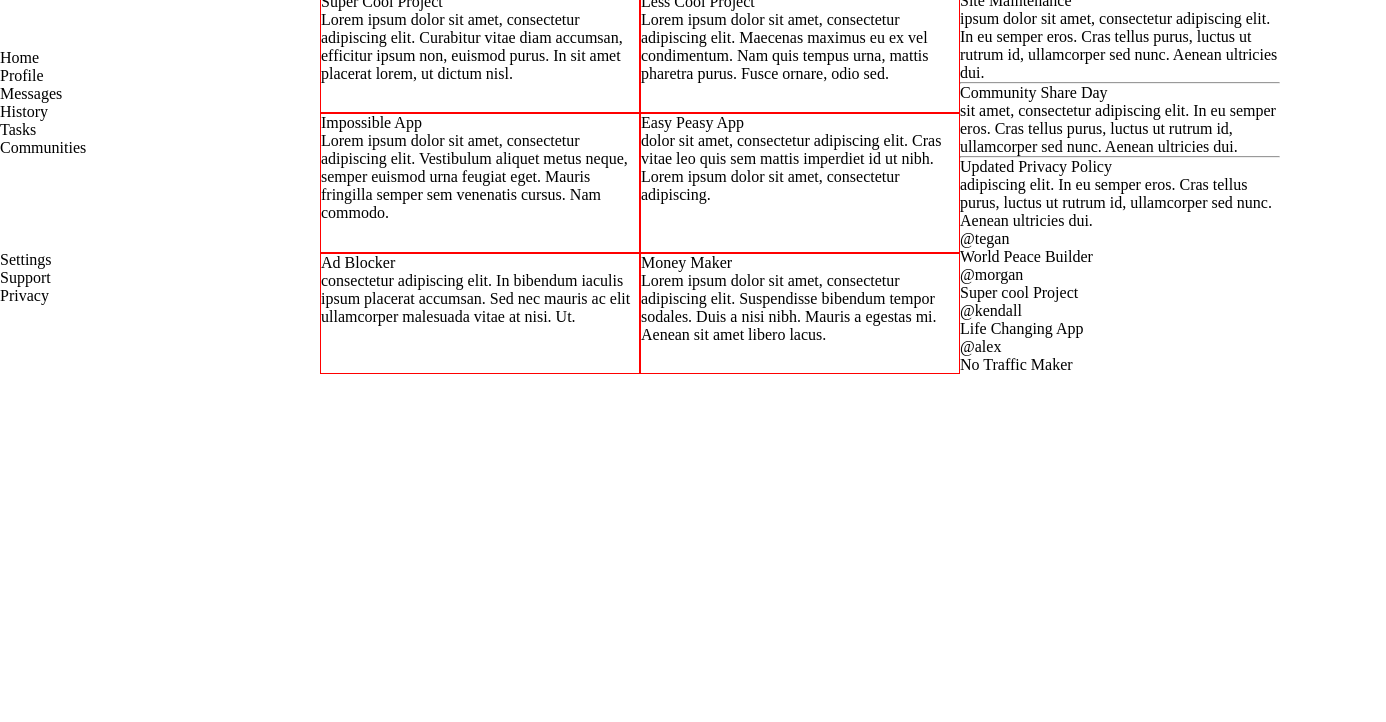
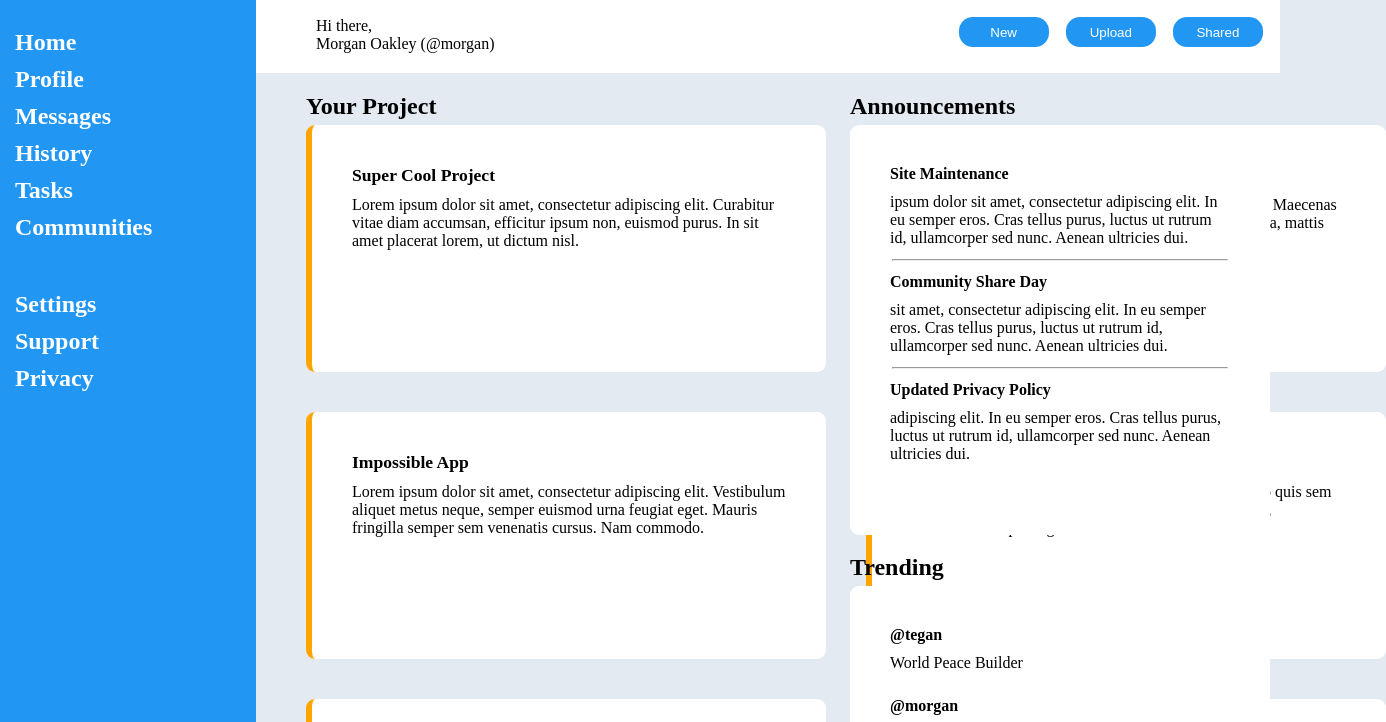
Before and after one commit to Dfoko123/admin-dashboard, a plain HTML site: page index.html in a window 1280 px wide. Shown: the part 63-785 px from the top of the page, 1386 px wide, since content can reach past the window. Drawn offline with Linux system fonts and the light colour scheme.

Commit message:
Styling dashboard
Add the css color to different part of my dashboard

```diff
--- a/index.html
+++ b/index.html
@@ -28,9 +28,9 @@
             </div>
             <div class="nav-item">
                 <ul>
-                    <li>New</li>
-                    <li>Upload</li>
-                    <li>Shared</li>
+                    <li><button>New</button></li>
+                    <li><button>Upload</button></li>
+                    <li><button>Shared</button></li>
                 </ul>
             </div>
         </div>
@@ -59,22 +59,24 @@
         <div class="main">
 
             <div class="main-project">
+                <h2>Your Project</h2>
                 <div>
-                    <p>Super Cool Project </p>
+                    <div>
+                        <p class="title1">Super Cool Project </p>
                         <p>
                             Lorem ipsum dolor sit amet, consectetur adipiscing elit. Curabitur vitae diam accumsan, efficitur
                             ipsum non, euismod purus. In sit amet placerat lorem, ut dictum nisl.
                         </p>
                     </div>
                     <div>
-                    <p>Less Cool Project</p>
+                        <p class="title1">Less Cool Project</p>
                         <p>
                             Lorem ipsum dolor sit amet, consectetur adipiscing elit. Maecenas maximus eu ex vel condimentum.
                             Nam quis tempus urna, mattis pharetra purus. Fusce ornare, odio sed.
                         </p>
                     </div>
                     <div>
-                    <p>Impossible App</p>
+                        <p class="title1">Impossible App</p>
                         <p>
                             Lorem ipsum dolor sit amet, consectetur adipiscing elit.
                             Vestibulum aliquet metus neque, semper euismod urna feugiat eget.
@@ -82,42 +84,44 @@
                         </p>
                     </div>
                     <div>
-                    <p>Easy Peasy App</p>
+                        <p class="title1">Easy Peasy App</p>
                         <p>
                             dolor sit amet, consectetur adipiscing elit. Cras vitae leo quis sem mattis imperdiet
                             id ut nibh. Lorem ipsum dolor sit amet, consectetur adipiscing.
                         </p>
                     </div>
                     <div>
-                    <p>Ad Blocker</p>
+                        <p class="title1">Ad Blocker</p>
                         <p>
                             consectetur adipiscing elit. In bibendum iaculis ipsum placerat accumsan.
                             Sed nec mauris ac elit ullamcorper malesuada vitae at nisi. Ut.
                         </p>
                     </div>
                     <div>
-                    <p>Money Maker</p>
+                        <p class="title1">Money Maker</p>
                         <p>
                             Lorem ipsum dolor sit amet, consectetur adipiscing elit. Suspendisse bibendum tempor sodales.
                             Duis a nisi nibh. Mauris a egestas mi. Aenean sit amet libero lacus.
                         </p>
                     </div>
                 </div>
+            </div>
             <div class="main-announce">
+                <h2>Announcements</h2>
                 <div>
-                    <p>Site Maintenance</p>
+                    <p class="title2">Site Maintenance</p>
                     <p>
                         ipsum dolor sit amet, consectetur adipiscing elit. In eu semper eros. Cras tellus purus,
                         luctus ut rutrum id, ullamcorper sed nunc. Aenean ultricies dui.
                     </p>
                     <hr>
-                    <p>Community Share Day</p>
+                    <p class="title2">Community Share Day</p>
                     <p>
                         sit amet, consectetur adipiscing elit. In eu semper eros. Cras tellus purus,
                         luctus ut rutrum id, ullamcorper sed nunc. Aenean ultricies dui.
                     </p>
                     <hr>
-                    <p>Updated Privacy Policy</p>
+                    <p class="title2">Updated Privacy Policy</p>
                     <p>
                         adipiscing elit. In eu semper eros. Cras tellus purus,
                         luctus ut rutrum id, ullamcorper sed nunc. Aenean ultricies dui.
@@ -126,21 +130,22 @@
 
             </div>
             <div class="main-trending">
+            <h2>Trending</h2>
                 <div>
                     <div>
-                        <p>@tegan</p>
+                        <p class="title2">@tegan</p>
                         <p>World Peace Builder</p>
                     </div>
                     <div>
-                        <p>@morgan</p>
+                        <p class="title2">@morgan</p>
                         <p>Super cool Project</p>
                     </div>
                     <div>
-                        <p>@kendall</p>
+                        <p class="title2">@kendall</p>
                         <p>Life Changing App</p>
                     </div>
                     <div>
-                        <p>@alex</p>
+                        <p class="title2">@alex</p>
                         <p>No Traffic Maker</p>
                     </div>
                 </div>
--- a/style.css
+++ b/style.css
@@ -2,6 +2,9 @@
     padding: 0;
     margin: 0;
     box-sizing: border-box;
+}
+body{
+    background-color: #e4eaf1;
 }
 ul{
     list-style: none;
@@ -10,23 +13,37 @@ ul{
 
 .container{
     display: grid;
-    grid-template-columns: 1fr 3fr;
+    grid-template-columns: 1fr 4fr;
 }
 .header{
     grid-column: 2/5;
     display: grid;
     grid-template-columns: 2fr 1fr;
+    padding: 20px 0 0 60px;
+    padding-bottom: 10px;
+    background-color: white;
 }
 .header .search{
     grid-column: 1/2;
 }
+.header .search input{
+    width: 80%;
+    height: 30px;
+    border-radius: 12px;
+    background-color: #e4eaf1;
+}
 .header .menu{
     grid-column: 2/3;
+    display: grid;
+    justify-items: end;
+
 }
 .nav{
     grid-column: 2/5;
     display: grid;
-    grid-template-columns: 1fr 2fr;
+    grid-template-columns: 2fr 1fr;
+    padding: 20px 0 20px 60px;
+    background-color: white;
 }
 .nav .logo{
     grid-column: 1/2;
@@ -41,33 +58,105 @@ ul{
     display: grid;
     grid-template-columns: repeat(3,1fr);
 }
+.nav .nav-item ul li button{
+    background-color: #2196f3;
+    width: 90px;
+    height: 30px;
+    color: white;
+    border: none;
+    border-radius: 14px;
+}
 .side-bar{
+    padding: 15px 0 0 15px;
     grid-row: 1/6;
     grid-column: 1/2;
-    display: grid;
-    grid-template-columns: 1fr;
-    gap:25px;
+    background-color: #2196f3;
+}
+.side-bar>div{
+    padding-bottom:40px ;
+}
+.side-title, .side-bar ul li{
+    font-size: 1.5em;
+    font-weight: 700;
+    color: white;
+}
+.side-bar ul li{
+    margin-top:10px ;
+
 }
 .main{
     grid-column: 2/5;
     grid-row: 3/6;
     display: grid;
     grid-template-columns: repeat(3, 1fr);
+    padding-left: 20px;
+    margin: 20px 10px 0 30px;
+    padding-bottom: 26px;
+
 }
 .main-project{
     grid-column:1/3 ;
     grid-row: 3/6;
+
+
+}
+.main-project>div{
     display: grid;
     grid-template-columns: repeat(2,1fr);
+    gap: 40px;
 }
-.main-project div{
-    border: 1px solid red;
+.main-project div>div{
+    height: 247px;
+    padding: 40px;
+    width: 520px;
+    background-color: white;
+    border-radius: 9px;
+    border-left: 6px solid orange;
 }
 .main-announce{
     grid-column: 3/4;
     grid-row: 3/5;
+    margin-left: 50px;
+
+
 }
+.main-announce div{
+    height: 410px;
+    width: 420px;
+    padding: 40px;
+    background-color: white;
+    border-radius: 9px;
+}
+
 .main-trending{
     grid-column: 3/4;
     grid-row: 5/6;
+    margin-left: 50px;
+
 }
+.main-trending>div{
+    height: 350px;
+    width: 420px;
+    padding: 40px;
+    background-color: white;
+    border-radius: 9px;
+}
+.main-trending>div>div{
+    margin-bottom: 25px;
+}
+h2{
+    margin-bottom: 5px;
+}
+.title1{
+    font-size: 1.1em;
+    font-weight: 550;
+    padding-bottom: 10px;
+}
+.title2{
+    font-size: 1em;
+    font-weight: 550;
+    padding-bottom: 10px;
+}
+hr{
+    margin: 12px 2px;
+}
```
Lines whose indentation alone changed are shown as unchanged.
